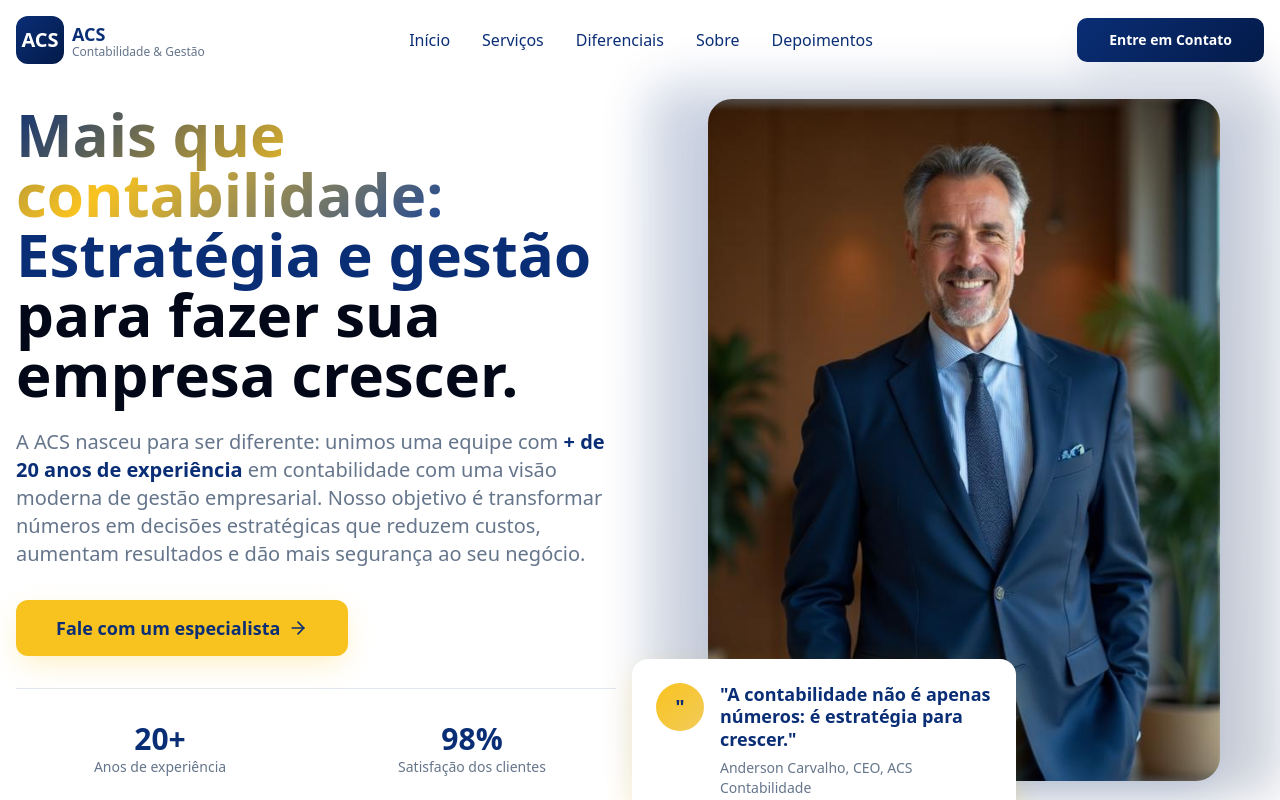
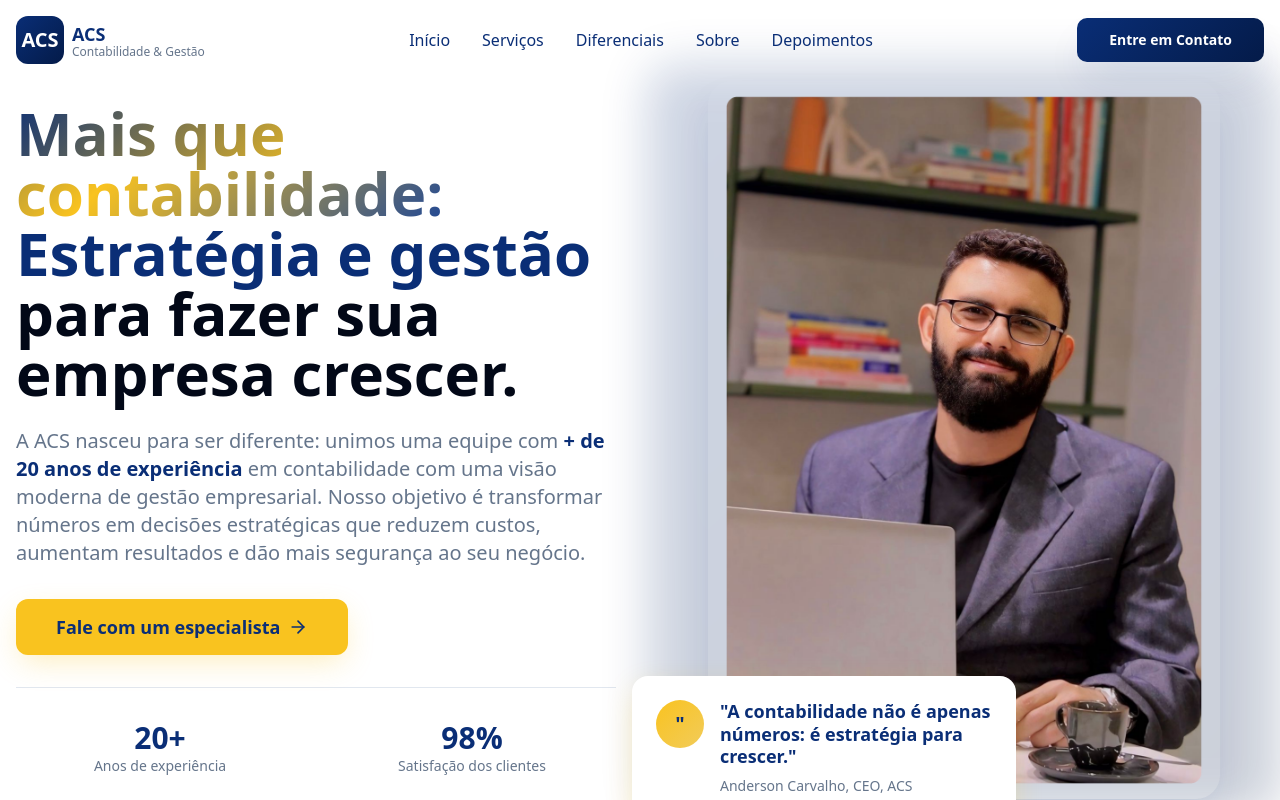
Before and after one commit to gustavogmd/lp-acs-contabilidade, a React (Vite) app: page / in a window 1280 px wide. Shown: the top 800 px of the page. Built offline with nearby package versions, Linux system fonts and the light colour scheme.

Commit message:
Update CEO photo
Replace the current CEO photo with the new one provided.

```diff
--- a/src/components/HeroSection.tsx
+++ b/src/components/HeroSection.tsx
@@ -1,7 +1,7 @@
 import { useEffect, useState } from "react";
 import { Button } from "@/components/ui/button";
 import { ArrowRight, Play } from "lucide-react";
-import ceoPortrait from "@/assets/ceo-portrait.jpg";
+// Using uploaded CEO portrait
 
 const HeroSection = () => {
   const [isVisible, setIsVisible] = useState(false);
@@ -58,7 +58,7 @@ const HeroSection = () => {
               {/* CEO Portrait */}
               <div className="relative">
                 <img
-                  src={ceoPortrait}
+                  src="/lovable-uploads/bd02df87-abf8-48d4-bf6b-ef07688d2924.png"
                   alt="Andersom Carvalho, CEO da ACS Contabilidade"
                   className="w-full max-w-lg mx-auto rounded-3xl shadow-elegant scale-on-hover"
                 />
```
Also changed, not shown: public/lovable-uploads/bd02df87-abf8-48d4-bf6b-ef07688d2924.png (added), src/assets/ceo-portrait.jpg (deleted).
